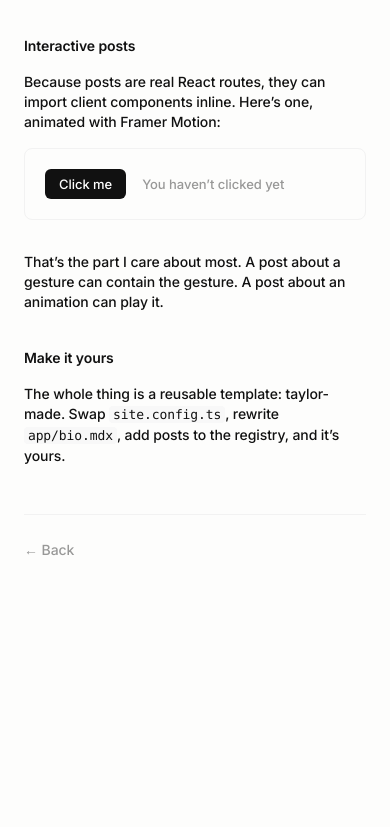
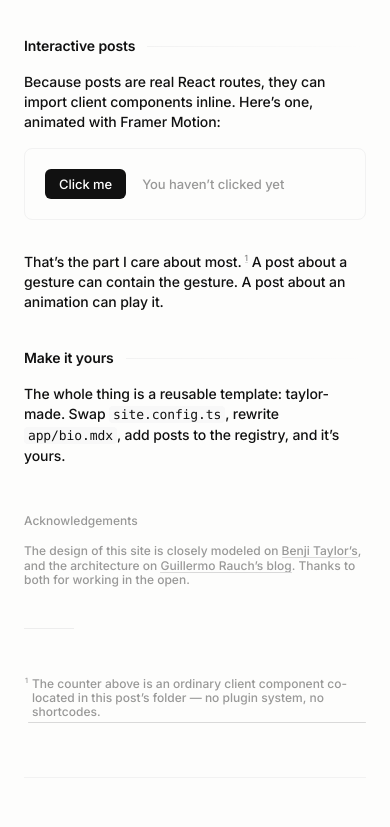
Before and after one commit to blsage/blog, a Next.js app: page /building-this-blog in a window 390 px wide. Shown: the part 1163-1990 px from the top of the page. Before the commit the page ends 1762 px from the top, so only its background shows below. Built offline with nearby package versions, Linux system fonts and the light colour scheme.

Commit message:
Add heading hairlines, footnotes and acknowledgements support, import SwiftUI phone numbers post

```diff
--- a/app/(articles)/building-this-blog/page.mdx
+++ b/app/(articles)/building-this-blog/page.mdx
@@ -38,8 +38,16 @@ Because posts are real React routes, they can import client components inline. H
 
 <Counter />
 
-That’s the part I care about most. A post about a gesture can contain the gesture. A post about an animation can play it.
+That’s the part I care about most.[^1] A post about a gesture can contain the gesture. A post about an animation can play it.
 
 ## Make it yours
 
 The whole thing is a reusable template: [taylor-made](https://github.com/blsage/taylor-made). Swap `site.config.ts`, rewrite `app/bio.mdx`, add posts to the registry, and it’s yours.
+
+[^1]: The counter above is an ordinary client component co-located in this post’s folder — no plugin system, no shortcodes.
+
+<footer>
+# Acknowledgements
+
+The design of this site is closely modeled on [Benji Taylor’s](https://benji.org), and the architecture on [Guillermo Rauch’s blog](https://github.com/rauchg/blog). Thanks to both for working in the open.
+</footer>
--- a/app/globals.css
+++ b/app/globals.css
@@ -126,10 +126,24 @@ a {
 }
 
 .article h2 {
+  display: flex;
+  align-items: center;
   font-size: 0.875rem;
   font-weight: 560;
   line-height: 1.25rem;
   letter-spacing: -0.00563rem;
+}
+
+.article h2::after {
+  content: "";
+  flex: 1;
+  height: 1px;
+  margin-left: 0.75rem;
+  background: linear-gradient(
+    to right,
+    var(--color-hairline),
+    rgba(242, 242, 242, 0)
+  );
 }
 
 .article h1,
@@ -361,6 +375,110 @@ figure[data-rehype-pretty-code-figure] pre code > [data-line]::before {
   margin: 2rem 0;
 }
 
+.article sup {
+  display: inline-block;
+  padding: 0 0 0 0.35em;
+  color: hsla(0, 0%, 7%, 0.5);
+  font-size: 0.6em;
+  font-weight: 460;
+  line-height: 1;
+}
+
+.article sup a:hover {
+  color: #000;
+}
+
+.article > footer {
+  display: flex;
+  flex-direction: column;
+  gap: 1rem;
+  padding: 3rem 0 0;
+}
+
+.article > footer h1,
+.article > footer h2,
+.article > footer p {
+  color: var(--color-secondary);
+  font-size: 0.75rem;
+  font-weight: 460;
+  letter-spacing: 0.00063rem;
+  line-height: 1.2;
+}
+
+.article > footer h2::after {
+  display: none;
+}
+
+.footnotes {
+  padding: 2.5rem 0 0;
+}
+
+.footnotes::before {
+  content: "";
+  display: block;
+  width: 3.125rem;
+  height: 1px;
+  background: var(--color-hairline-strong);
+}
+
+.footnotes > h2 {
+  position: absolute;
+  width: 1px;
+  height: 1px;
+  overflow: hidden;
+  clip-path: inset(50%);
+}
+
+.footnotes ol {
+  list-style: none;
+  display: block;
+  position: relative;
+  counter-reset: footnote;
+  padding: 3rem 0 0 0.25rem;
+}
+
+.footnotes ol li {
+  position: relative;
+  counter-increment: footnote;
+  color: var(--color-secondary);
+  font-size: 0.75rem;
+  font-weight: 460;
+  letter-spacing: 0.00063rem;
+  line-height: 1.2;
+  padding: 0 0 0.5625rem 0.25rem;
+}
+
+.footnotes ol li::before {
+  content: counter(footnote);
+  position: absolute;
+  right: 100%;
+  top: 0;
+  font-size: 0.45rem;
+  font-weight: 460;
+}
+
+.footnotes ol li p {
+  font-size: inherit;
+  font-weight: inherit;
+  letter-spacing: inherit;
+  line-height: inherit;
+}
+
+.footnotes ol li p a {
+  z-index: 2;
+  position: relative;
+}
+
+.footnotes .data-footnote-backref {
+  z-index: 1;
+  position: absolute;
+  inset: 0;
+  bottom: 0.5em;
+  overflow: hidden;
+  display: inline-block;
+  text-indent: -9999px;
+}
+
 @keyframes staggerIn {
   0% {
     opacity: 0;
--- a/app/posts.json
+++ b/app/posts.json
@@ -4,6 +4,11 @@
       "id": "building-this-blog",
       "date": "2026-06-06",
       "title": "Building this blog"
+    },
+    {
+      "id": "format-phone-numbers-entirely-in-swiftui",
+      "date": "2020-11-06",
+      "title": "Format phone numbers entirely in SwiftUI"
     }
   ]
 }
--- a/next.config.mjs
+++ b/next.config.mjs
@@ -9,6 +9,7 @@ const nextConfig = {
 
 const withMDX = createMDX({
   options: {
+    remarkPlugins: ["remark-gfm"],
     rehypePlugins: [
       "rehype-slug",
       ["rehype-pretty-code", { theme: "github-light", keepBackground: false }],
--- a/package.json
+++ b/package.json
@@ -17,6 +17,7 @@
     "react-dom": "^19.2.7",
     "rehype-pretty-code": "^0.14.3",
     "rehype-slug": "^6.0.0",
+    "remark-gfm": "^4.0.1",
     "shiki": "^4.2.0"
   },
   "devDependencies": {
```
Also changed, not shown: app/(articles)/format-phone-numbers-entirely-in-swiftui/page.mdx (added, +115 -0 lines), 1 other file (tests, documents, lock files or other folders).
